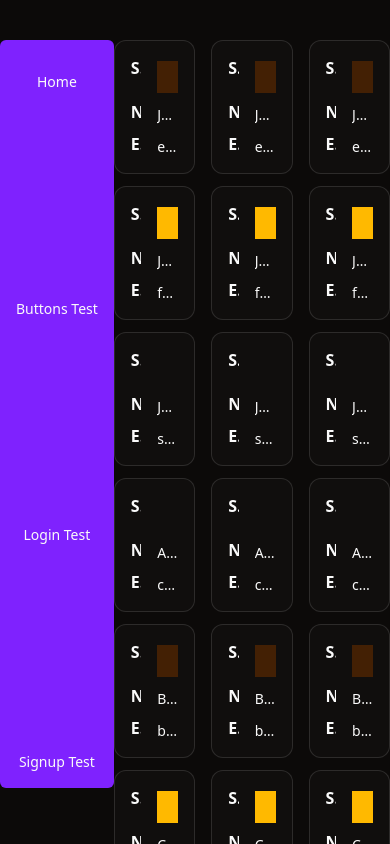
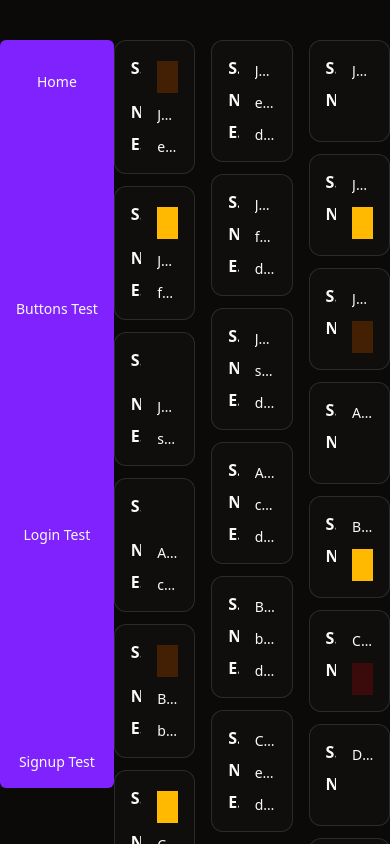
Before and after one commit to rhw-repo/react-dashboard-fs, a React (Vite) app in the folder frontend/: page / in a window 390 px wide. Shown: the top 844 px of the page. Built offline with nearby package versions, Linux system fonts and the light colour scheme.

Commit message:
Save WIP. Add columnVisibility options to allow DataTable to render with three different columns from a single source of data (will be one json object) in page.tsx

```diff
--- a/frontend/src/components/ui/data-table/columns.tsx
+++ b/frontend/src/components/ui/data-table/columns.tsx
@@ -1,6 +1,8 @@
 import type { ColumnDef } from '@tanstack/react-table';
+import type { CheckedState } from '@radix-ui/react-checkbox';
 import { ArrowUpDown } from 'lucide-react';
 import { Button } from '@/components/ui/button';
+import { Checkbox } from '@/components/ui/checkbox';
 import type { Person } from '../../../types/types';
 import { StatusCell } from './StatusCell';
 
@@ -9,7 +11,40 @@ import { StatusCell } from './StatusCell';
  prop, but `createColumnHelper` infers a different `TValue` per column.
  That mismatch causes a generic assignment error.*/
 
-export const columns: ColumnDef<Person>[] = [
+export function getColumns(
+  selectedRows: Set<string>,
+  selectAllState: CheckedState,
+  onSelectAll: (checked: CheckedState) => void,
+  onSelectRow: (id: string, isChecked: boolean) => void,
+): ColumnDef<Person>[] {
+  return [
+    {
+      id: 'select',
+      header: () => (
+        <div className="flex h-full w-full items-center justify-center">
+          <Checkbox
+            checked={selectAllState}
+            onCheckedChange={onSelectAll}
+            className="mx-auto translate-y-0 rounded-sm"
+            aria-label="Select all rows on this page"
+          />
+        </div>
+      ),
+      cell: ({ row }) => (
+        <div className="flex items-center justify-center">
+          <Checkbox
+            checked={selectedRows.has(row.original.id)}
+            onCheckedChange={(checked) => onSelectRow(row.original.id, checked === true)}
+            className="rounded-sm"
+            aria-label={`Select row ${row.original.id}`}
+          />
+        </div>
+      ),
+      enableSorting: false,
+      size: 10,
+      minSize: 10,
+      maxSize: 10,
+    },
     {
       accessorKey: 'status',
       header: 'Status',
@@ -61,3 +96,4 @@ export const columns: ColumnDef<Person>[] = [
       maxSize: 10,
     },
   ];
+}
--- a/frontend/src/components/ui/data-table/data-table.tsx
+++ b/frontend/src/components/ui/data-table/data-table.tsx
@@ -7,12 +7,12 @@
 */
 import * as React from 'react';
 import type { CheckedState } from '@radix-ui/react-checkbox';
-import { Checkbox } from '@/components/ui/checkbox';
 import { Button } from '@/components/ui/button';
 import styles from './data-table.module.css';
+import { getColumns } from './columns';
+import type { Person } from '../../../types/types';
 
 import {
-  type ColumnDef,
   type SortingState,
   flexRender,
   getCoreRowModel,
@@ -23,14 +23,18 @@ import {
 
 import { Table, TableBody, TableCell, TableHead, TableHeader, TableRow } from '@/components/ui/table';
 
+// Type-safe column visibility configuration
+type ColumnId = 'select' | 'status' | 'name' | 'nextTask' | 'taskDeadline' | 'status2';
+type SafeColumnVisibility = Partial<Record<ColumnId, boolean>>;
+
 /*interface DataTableProps<TData, TValue> {
   columns: ColumnDef<TData, TValue>[];
   data: TData[];
 }*/
 
-interface DataTableProps<TData extends { id: string }> {
-  columns: ColumnDef<TData>[];
-  data: TData[];
+interface DataTableProps {
+  data: Person[];
+  initialColumnVisibility?: SafeColumnVisibility;
 }
 
 function getSelectAllState(pageCount: number, selectedInPageCount: number): CheckedState {
@@ -40,26 +44,11 @@ function getSelectAllState(pageCount: number, selectedInPageCount: number): Chec
 }
 
 // export function DataTable<TData extends { id: string }, TValue>({ columns, data }: DataTableProps<TData, TValue>) {
-export function DataTable<TData extends { id: string }>({ columns, data }: DataTableProps<TData>) {
+export function DataTable({ data, initialColumnVisibility }: DataTableProps): React.ReactNode {
   const [sorting, setSorting] = React.useState<SortingState>([]);
-  const [selectedRows, setSelectedRows] = React.useState<Set<string>>(() => new Set());
+  const [selectedRows, setSelectedRows] = React.useState<Set<string>>(new Set());
 
-  const table = useReactTable<TData>({
-    columns,
-    data,
-    state: { sorting },
-    onSortingChange: setSorting,
-    getCoreRowModel: getCoreRowModel(),
-    getSortedRowModel: getSortedRowModel(),
-    getPaginationRowModel: getPaginationRowModel(),
-    enableColumnResizing: true,
-    columnResizeMode: 'onChange',
-  });
-
-  const headerGroups = table.getHeaderGroups();
-  const rows = table.getRowModel().rows;
-
-  const pageRowIds = React.useMemo(() => rows.map((row) => row.original.id), [rows]);
+  const pageRowIds = React.useMemo(() => data.map((row) => row.id), [data]);
   const pageIdSet = React.useMemo(() => new Set(pageRowIds), [pageRowIds]);
 
   React.useEffect(() => {
@@ -109,6 +98,33 @@ export function DataTable<TData extends { id: string }>({ columns, data }: DataT
     });
   };
 
+  const columns = getColumns(selectedRows, selectAllState, handleSelectAll, handleSelectRow);
+
+  const table = useReactTable<Person>({
+    columns,
+    data,
+    state: { sorting },
+    onSortingChange: setSorting,
+    getCoreRowModel: getCoreRowModel(),
+    getSortedRowModel: getSortedRowModel(),
+    getPaginationRowModel: getPaginationRowModel(),
+    initialState: {
+      columnVisibility: initialColumnVisibility || {
+        select: false,
+        status: true,
+        name: true,
+        nextTask: true,
+        taskDeadline: true,
+        status2: true,
+      },
+    },
+    enableColumnResizing: true,
+    columnResizeMode: 'onChange',
+  });
+
+  const headerGroups = table.getHeaderGroups();
+  const rows = table.getRowModel().rows;
+
   return (
     <div>
       <div className={`overflow-hidden rounded-md border-0 lg:border ${styles['table-responsive']}`}>
@@ -118,20 +134,10 @@ export function DataTable<TData extends { id: string }>({ columns, data }: DataT
           <TableHeader className="hidden lg:table-header-group">
             {headerGroups.map((headerGroup) => (
               <TableRow key={headerGroup.id} className="grid grid-cols-[1fr_2fr] p-4 lg:table-row">
-                <TableHead className="hidden w-4 max-w-8 min-w-4 lg:table-cell [&:has([role=checkbox])]:px-0">
-                  <div className="flex h-full w-full items-center justify-center">
-                    <Checkbox
-                      checked={selectAllState}
-                      onCheckedChange={handleSelectAll}
-                      className="mx-auto translate-y-0 rounded-sm"
-                      aria-label="Select all rows on this page"
-                    />
-                  </div>
-                </TableHead>
                 {headerGroup.headers.map((header) => (
                   <TableHead
                     key={header.id}
-                    className="hidden border-x border-neutral-50 text-neutral-50 lg:table-cell"
+                    className="hidden border-x border-neutral-50 text-neutral-50 lg:table-cell [&:has([role=checkbox])]:px-0"
                     style={{
                       width: `${header.getSize()}px`,
                       minWidth: header.column.columnDef.minSize ? `${header.column.columnDef.minSize}px` : undefined,
@@ -159,18 +165,6 @@ export function DataTable<TData extends { id: string }>({ columns, data }: DataT
                       'grid grid-cols-1 gap-2 border border-neutral-50 p-3 data-[state=selected]:bg-gray-800 data-[state=selected]:text-neutral-50 lg:table-row lg:border-x lg:border-accent lg:p-0'
                     }
                   >
-                    {/* per-row checkbox (always shown) */}
-                    <TableCell className="block lg:table-cell">
-                      <div className="flex items-center justify-center space-x-2">
-                        <Checkbox
-                          checked={isSelected}
-                          onCheckedChange={(checked) => handleSelectRow(id, checked === true)}
-                          className="rounded-sm"
-                          aria-label={`Select row ${id}`}
-                        />
-                      </div>
-                    </TableCell>
-
                     {row.getVisibleCells().map((cell) => {
                       return (
                         <TableCell key={cell.id} className={`block lg:table-cell lg:border-x lg:border-neutral-50`}>
@@ -185,7 +179,7 @@ export function DataTable<TData extends { id: string }>({ columns, data }: DataT
               })
             ) : (
               <TableRow className="grid grid-cols-1 p-4 lg:table-row">
-                <TableCell colSpan={columns.length + 1} className="h-24 text-center">
+                <TableCell colSpan={table.getVisibleLeafColumns().length} className="h-24 text-center">
                   No results.
                 </TableCell>
               </TableRow>
--- a/frontend/src/components/ui/data-table/page.tsx
+++ b/frontend/src/components/ui/data-table/page.tsx
@@ -1,5 +1,4 @@
 'use no memo';
-import { columns } from './columns';
 import type { Person } from '../../../types/types';
 import { person } from '../../../data/data';
 import { DataTable } from './data-table';
@@ -7,16 +6,49 @@ import Navbar from '../navbar/navbar';
 
 export default function DemoPage() {
   'use no memo';
+  // Single data fetch - reused for all three tables
+  const data = person as Person[];
+
+  // Table 1: All columns including select
+  const visibility1 = {
+    select: true,
+    status: true,
+    name: true,
+    nextTask: true,
+    taskDeadline: true,
+    status2: true,
+  };
+
+  // Table 2: Hide select, focus on tasks
+  const visibility2 = {
+    select: false,
+    status: true,
+    name: true,
+    nextTask: true,
+    taskDeadline: true,
+    status2: false,
+  };
+
+  // Table 3: Hide select, focus on status
+  const visibility3 = {
+    select: false,
+    status: true,
+    name: true,
+    nextTask: false,
+    taskDeadline: false,
+    status2: true,
+  };
+
   return (
-    <div className="grid-cols-[1fr 9fr] container mx-auto grid py-10">
+    <div className="grid-cols-[1fr 9fr] container grid min-w-screen py-10">
       <aside>
         <Navbar />{' '}
       </aside>
       <main className="col-start-2">
         <article className="grid grid-cols-3 gap-4">
-          <DataTable<Person> columns={columns} data={person as Person[]} />
-          <DataTable<Person> columns={columns} data={person as Person[]} />
-          <DataTable<Person> columns={columns} data={person as Person[]} />
+          <DataTable data={data} initialColumnVisibility={visibility1} />
+          <DataTable data={data} initialColumnVisibility={visibility2} />
+          <DataTable data={data} initialColumnVisibility={visibility3} />
         </article>
       </main>
     </div>
```
Lines whose indentation alone changed are shown as unchanged.
